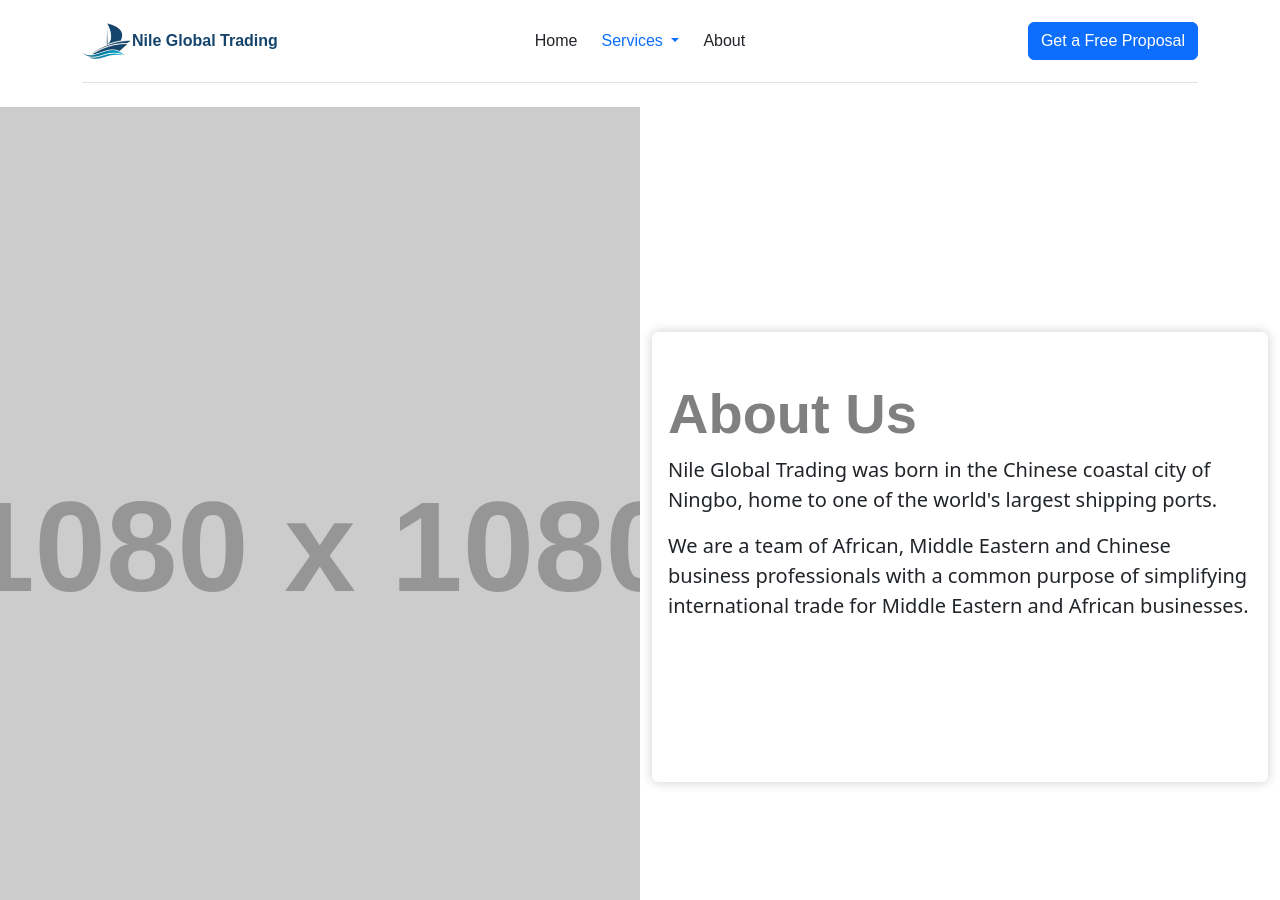
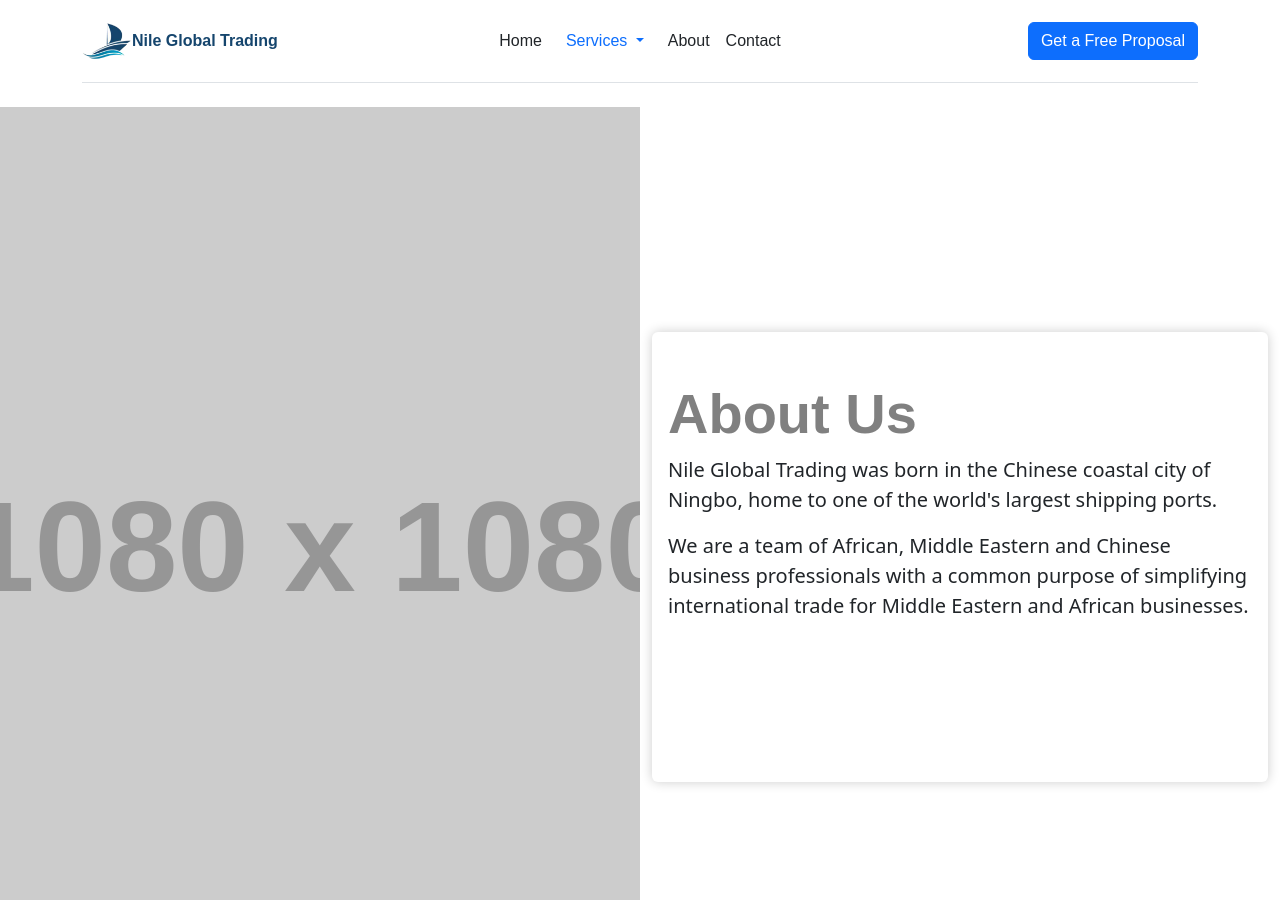
Before and after one commit to orkunzozturk/nileglobaltrade, a Jekyll site: the page built from about.md, in a window 1280 px wide and 900 px high. Built offline with Jekyll 4.4.1, drawn with Linux system fonts in a browser that asks for light colours; nearby versions of some CDN libraries; some web fonts are replaced; library files that are not in the unit come from our copies; comment, search, counter and statistics services are not loaded.

Commit message:
added contact to navbar

```diff
--- a/_includes/nav.html
+++ b/_includes/nav.html
@@ -18,6 +18,7 @@
       <!-- Product Section TO DO, disabled for now -->
       <!-- <li><a href="#" class="nav-link px-2 link-dark">Products</a></li> -->
       <li><a href="{% link about.md %}" class="nav-link px-2 link-dark">About</a></li>
+      <li><a href="{% link contactus.md %}" class="nav-link px-2 link-dark">Contact</a></li>
     </ul>
     <div class="col-md-3 text-end">
       <a href="#" class="btn btn-primary" role="button">Get a Free Proposal</a>
```
